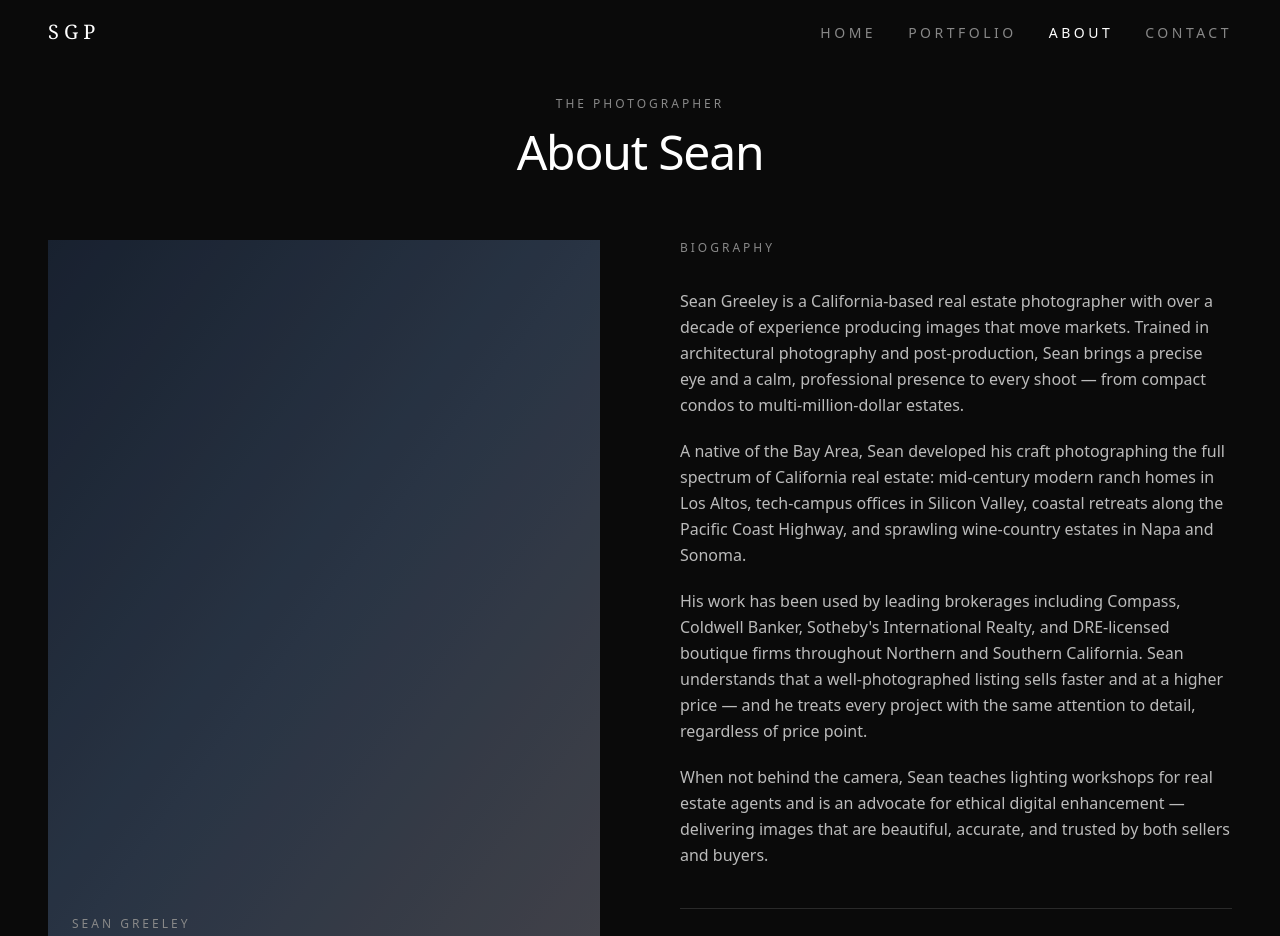
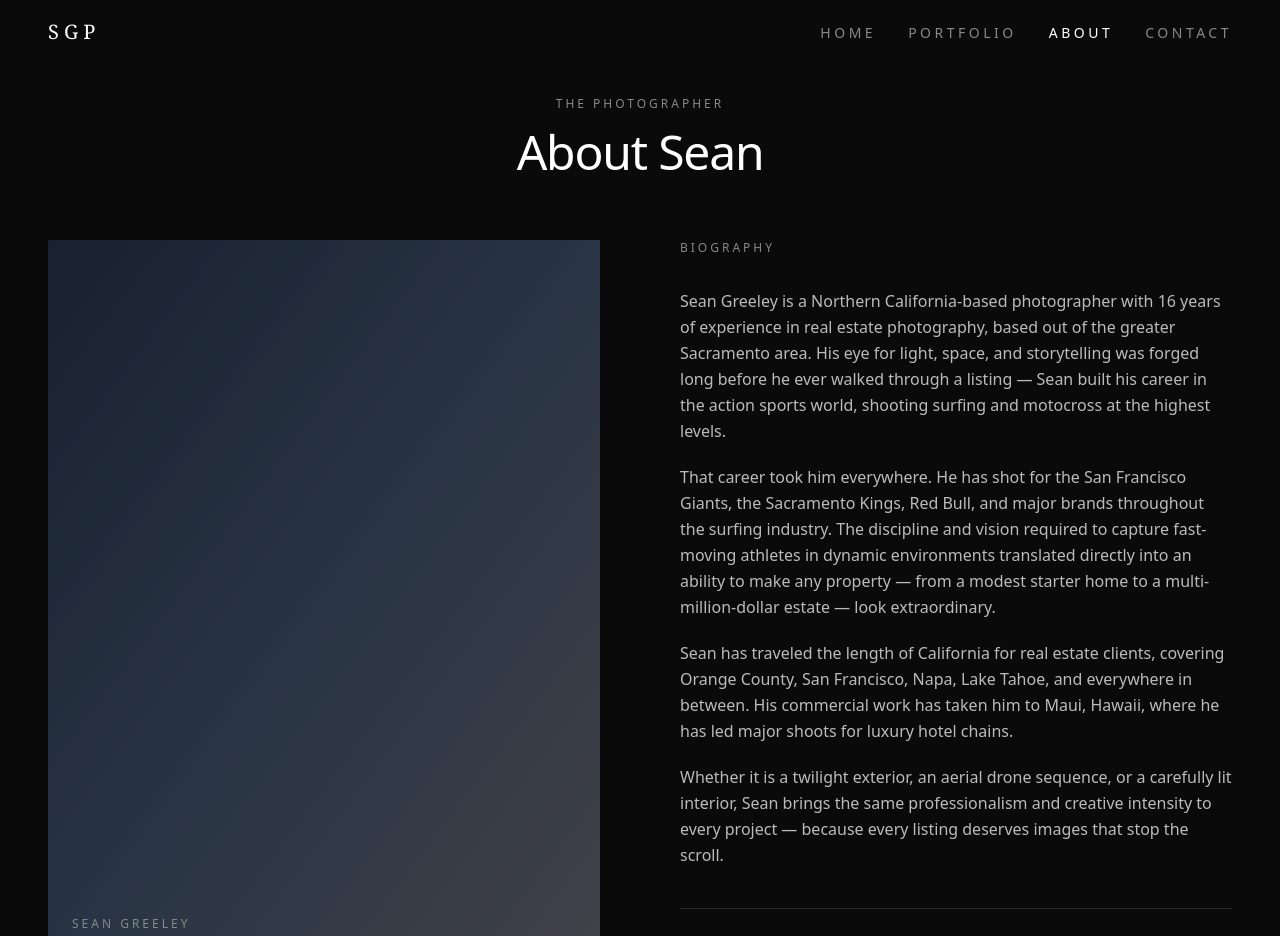
Before and after one commit to surfindad/sean-greeley-photography, a Next.js app: page /about in a window 1280 px wide. Shown: the top 936 px of the page. Built offline with nearby package versions, Linux system fonts and the light colour scheme.

Commit message:
Update About page bio with real background and experience

```diff
--- a/app/about/page.tsx
+++ b/app/about/page.tsx
@@ -49,29 +49,29 @@ export default function AboutPage() {
 
             <div className="space-y-5 text-[#bbbbbb] font-light leading-relaxed">
               <p>
-                Sean Greeley is a California-based real estate photographer with over a decade
-                of experience producing images that move markets. Trained in architectural
-                photography and post-production, Sean brings a precise eye and a calm,
-                professional presence to every shoot — from compact condos to multi-million-dollar
-                estates.
+                Sean Greeley is a Northern California-based photographer with 16 years of
+                experience in real estate photography, based out of the greater Sacramento area.
+                His eye for light, space, and storytelling was forged long before he ever walked
+                through a listing — Sean built his career in the action sports world, shooting
+                surfing and motocross at the highest levels.
               </p>
               <p>
-                A native of the Bay Area, Sean developed his craft photographing the full
-                spectrum of California real estate: mid-century modern ranch homes in Los Altos,
-                tech-campus offices in Silicon Valley, coastal retreats along the Pacific Coast
-                Highway, and sprawling wine-country estates in Napa and Sonoma.
+                That career took him everywhere. He has shot for the San Francisco Giants,
+                the Sacramento Kings, Red Bull, and major brands throughout the surfing industry.
+                The discipline and vision required to capture fast-moving athletes in dynamic
+                environments translated directly into an ability to make any property — from
+                a modest starter home to a multi-million-dollar estate — look extraordinary.
               </p>
               <p>
-                His work has been used by leading brokerages including Compass, Coldwell Banker,
-                Sotheby&apos;s International Realty, and DRE-licensed boutique firms throughout
-                Northern and Southern California. Sean understands that a well-photographed
-                listing sells faster and at a higher price — and he treats every project with
-                the same attention to detail, regardless of price point.
+                Sean has traveled the length of California for real estate clients, covering
+                Orange County, San Francisco, Napa, Lake Tahoe, and everywhere in between.
+                His commercial work has taken him to Maui, Hawaii, where he has led major
+                shoots for luxury hotel chains.
               </p>
               <p>
-                When not behind the camera, Sean teaches lighting workshops for real estate
-                agents and is an advocate for ethical digital enhancement — delivering images
-                that are beautiful, accurate, and trusted by both sellers and buyers.
+                Whether it is a twilight exterior, an aerial drone sequence, or a carefully
+                lit interior, Sean brings the same professionalism and creative intensity to
+                every project — because every listing deserves images that stop the scroll.
               </p>
             </div>
 
```
